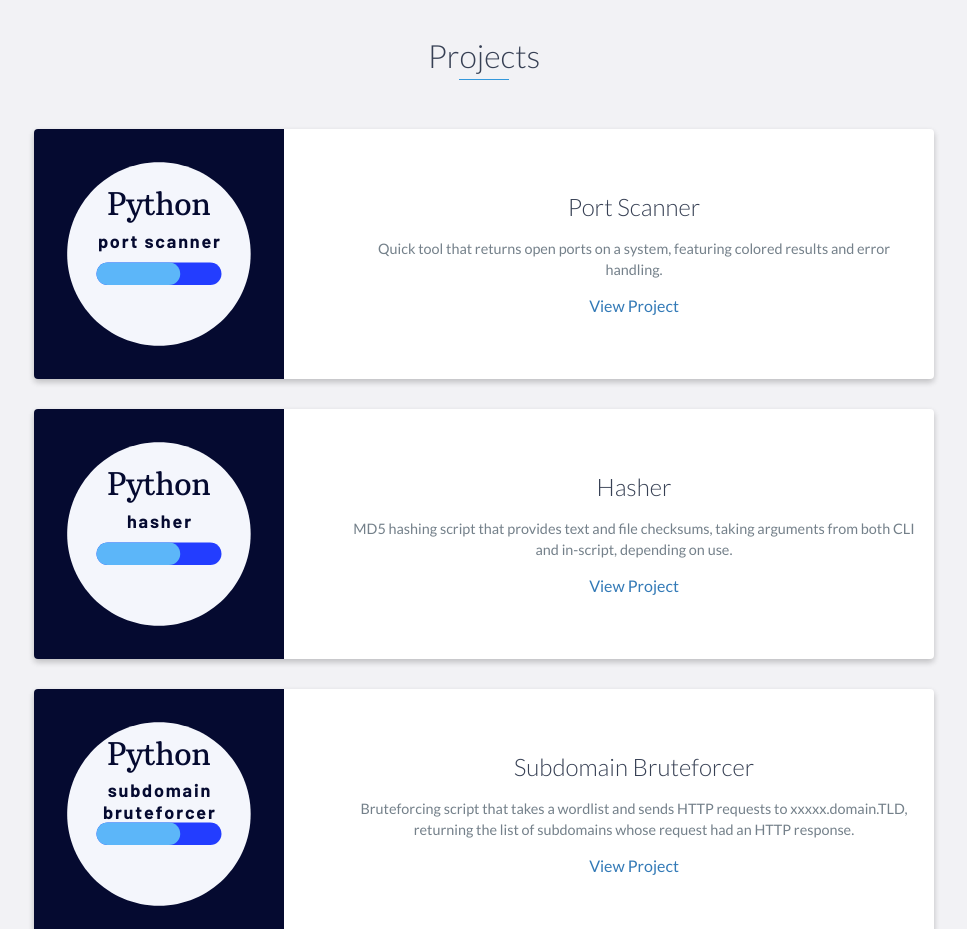
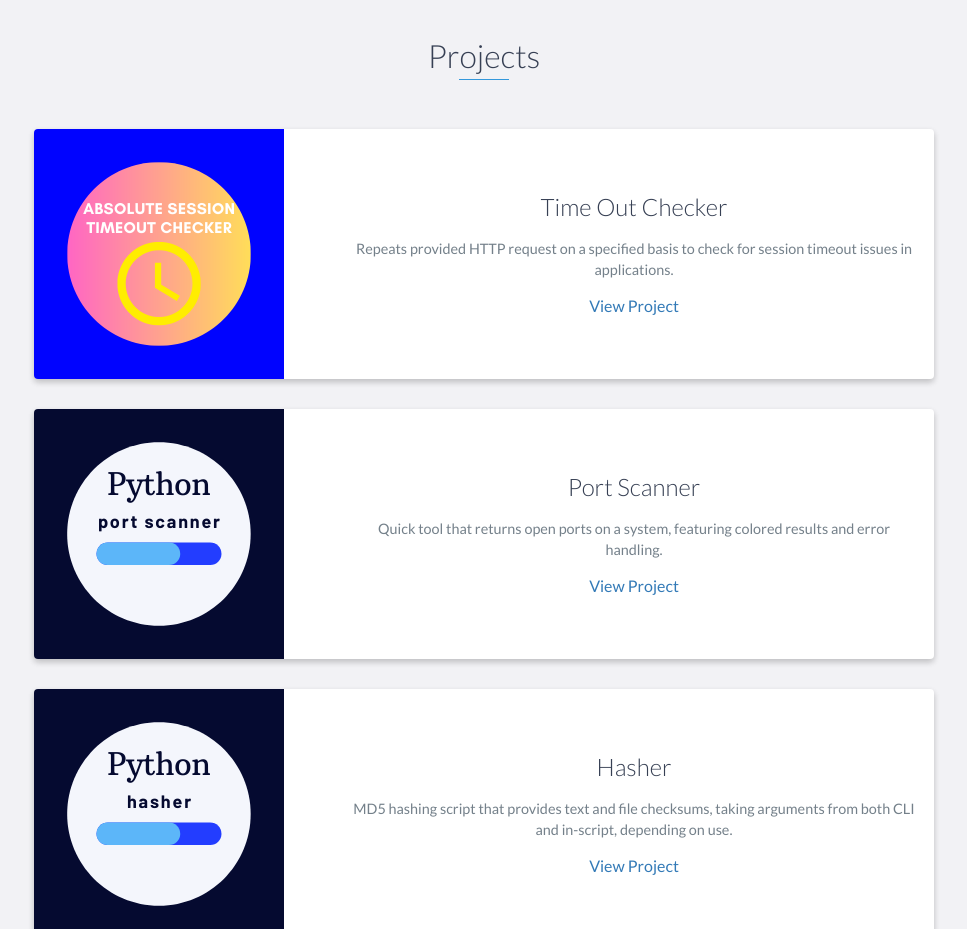
Before and after one commit to tilmana/tilmana.github.io, a plain HTML site: page index.html in a window 1280 px wide. Shown: the part 3260-4189 px from the top of the page, without its empty margins (156-1123 px from the left). Drawn offline with nearby package versions, Linux system fonts and the light colour scheme.

Commit message:
Update index.html
Includes new time out checker script under Project section

```diff
--- a/index.html
+++ b/index.html
@@ -188,6 +188,19 @@
             <div class="row">
                 <div class="project shadow-large">
                     <div class="project-image">
+                        <img src="images/timeoutchecker.png" width=250 height=250 />
+                    </div>
+                    <!-- End .project-image -->
+                    <div class="project-info">
+                        <h3>Time Out Checker</h3>
+                        <p>
+                Repeats provided HTTP request on a specified basis to check for session timeout issues in applications.
+                        </p>
+                        <a href="https://github.com/tilmana/timeoutchecker">View Project</a>
+                    </div>
+                </div>
+                <div class="project shadow-large">
+                    <div class="project-image">
                         <img src="images/portscanner.png" />
                     </div>
                     <!-- End .project-image -->
```
